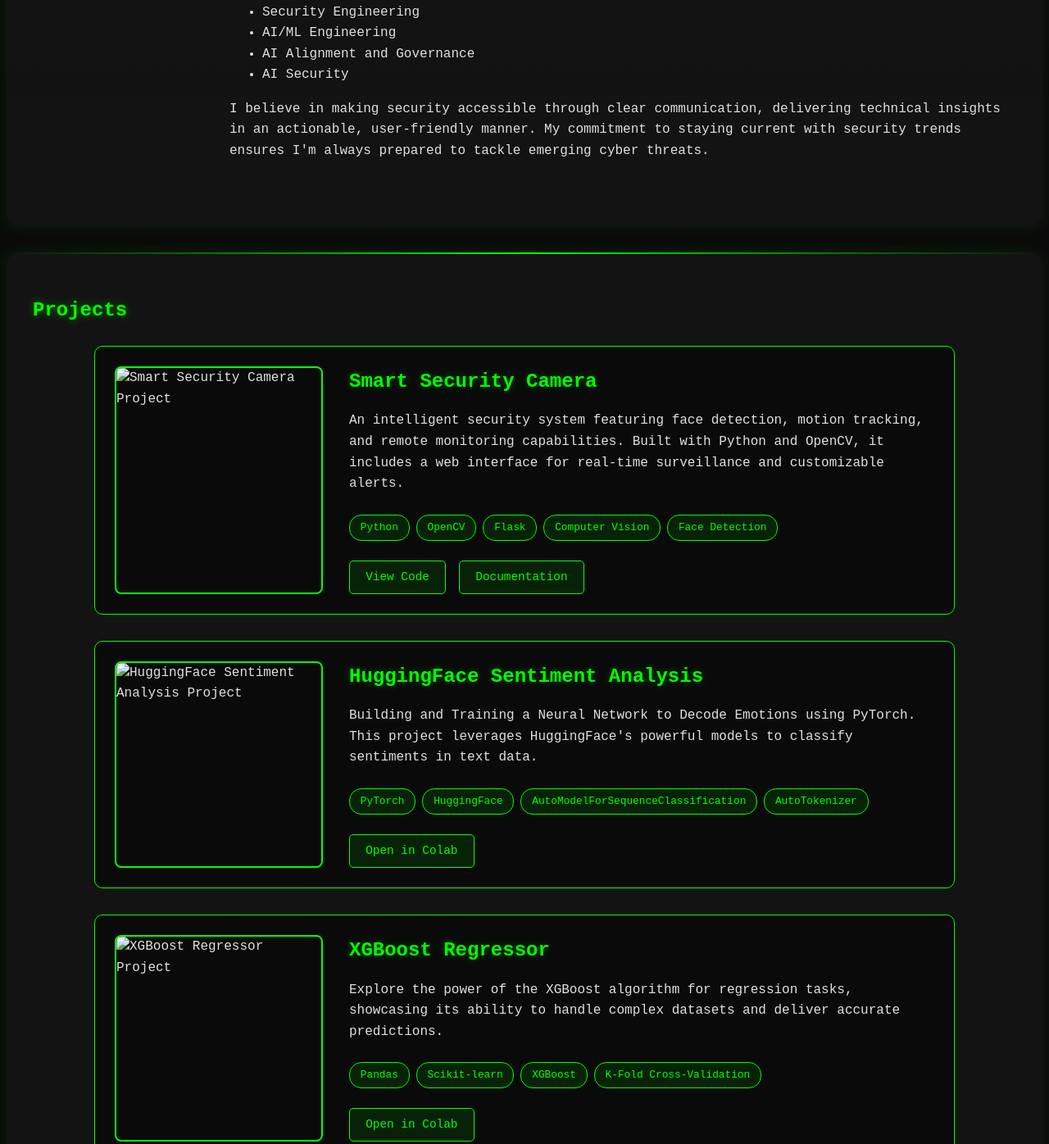
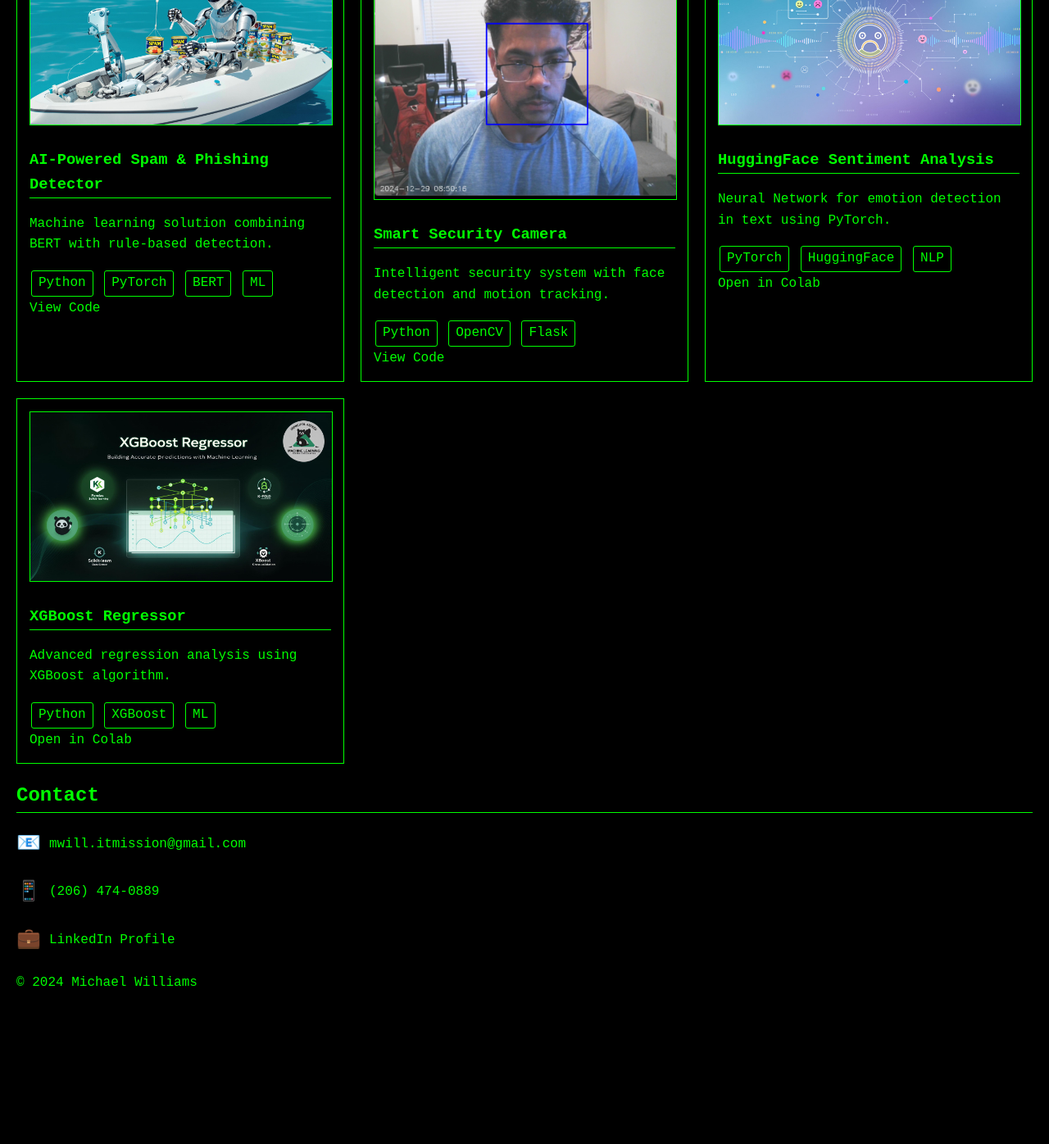
Before and after one commit to mwill20/mwill20.github.io, a plain HTML site: page index.html in a window 1280 px wide. Shown: the part 683-2079 px from the top of the page at 82% size. After the commit the page ends 1931 px from the top, so only its background shows below. Drawn offline with Linux system fonts and the light colour scheme.

Commit message:
Update website with green theme and fix image paths

```diff
--- a/index.html
+++ b/index.html
@@ -3,149 +3,214 @@
 <head>
     <meta charset="UTF-8">
     <meta name="viewport" content="width=device-width, initial-scale=1.0">
-    <link rel="stylesheet" href="styles.css?v=1">
     <title>Michael Williams - Personal Website</title>
+    <style>
+        body {
+            background-color: #000;
+            color: #0f0;
+            font-family: 'Courier New', monospace;
+            line-height: 1.6;
+            margin: 0;
+            padding: 20px;
+        }
+
+        .profile-container {
+            display: flex;
+            align-items: flex-start;
+            gap: 20px;
+            margin: 20px 0;
+        }
+
+        .profile-image img {
+            width: 200px;
+            height: auto;
+            border: 2px solid #0f0;
+        }
+
+        .projects-grid {
+            display: grid;
+            grid-template-columns: repeat(auto-fit, minmax(300px, 1fr));
+            gap: 20px;
+            margin: 20px 0;
+        }
+
+        .project-card {
+            border: 1px solid #0f0;
+            padding: 15px;
+            background-color: #000;
+        }
+
+        .project-image img {
+            width: 100%;
+            height: auto;
+            border: 1px solid #0f0;
+        }
+
+        .tech-tag {
+            display: inline-block;
+            padding: 2px 8px;
+            margin: 2px;
+            border: 1px solid #0f0;
+            border-radius: 3px;
+        }
+
+        .project-links a {
+            color: #0f0;
+            text-decoration: none;
+            margin-right: 10px;
+        }
+
+        .contact-item {
+            display: flex;
+            align-items: center;
+            margin-bottom: 20px;
+        }
+
+        .contact-icon {
+            font-size: 24px;
+            margin-right: 10px;
+            color: #0f0;
+        }
+
+        .contact-info a {
+            color: #0f0;
+            text-decoration: none;
+        }
+
+        h1, h2, h3 {
+            color: #0f0;
+            border-bottom: 1px solid #0f0;
+        }
+    </style>
 </head>
 <body>
     <header>
-        <h1>Welcome to Michael Williams' Website</h1>
+        <h1>Michael Williams</h1>
         <nav>
-            <ul>
-                <li><a href="#about">About Me</a></li>
-                <li><a href="#projects">Projects</a></li>
-                <li><a href="#contact">Contact</a></li>
-            </ul>
+            <a href="#about">About</a> |
+            <a href="#projects">Projects</a> |
+            <a href="#contact">Contact</a>
         </nav>
     </header>
+
     <main>
         <section id="about">
             <h2>About Me</h2>
             <div class="profile-container">
                 <div class="profile-image">
-                    <img src="images/profile.jpg" alt="Michael Williams" class="profile-pic">
+                    <img src="images/profile.jpg" alt="Michael Williams">
                 </div>
                 <div class="about-content">
                     <h3>Cybersecurity Analyst II at 11:11 Systems</h3>
-                    <p>I'm a Security Analyst specializing in investigating, triaging, and resolving security alerts. With hands-on experience using industry-leading tools like SIEM, EDR, CRS, and SOAR, I ensure our customers' networks remain secure and protected.</p>
-
-                    <p>My expertise includes:</p>
+                    <p>Security Analyst specializing in investigating, triaging, and resolving security alerts.</p>
+                    <p>Expertise includes:</p>
                     <ul>
-                        <li>Deep investigation of potential intrusion tactics, techniques, and procedures (TTPs)</li>
-                        <li>Alignment with MITRE ATT&CK framework</li>
+                        <li>Deep investigation of potential intrusion TTPs</li>
+                        <li>MITRE ATT&CK framework alignment</li>
                         <li>Incident response and threat hunting</li>
                         <li>Security analysis and process improvement</li>
                     </ul>
-
-                    <p>With 17 current cybersecurity certifications, I'm actively pursuing growth in:</p>
-                    <ul>
-                        <li>Security Engineering</li>
-                        <li>AI/ML Engineering</li>
-                        <li>AI Alignment and Governance</li>
-                        <li>AI Security</li>
-                    </ul>
-
-                    <p>I believe in making security accessible through clear communication, delivering technical insights in an actionable, user-friendly manner. My commitment to staying current with security trends ensures I'm always prepared to tackle emerging cyber threats.</p>
                 </div>
             </div>
         </section>
+
         <section id="projects">
             <h2>Projects</h2>
+            <div class="projects-grid">
                 <div class="project-card">
                     <div class="project-image">
-                    <img src="images/security-camera.png" alt="Smart Security Camera Project">
+                        <img src="images/Spam_Phishing_Email_Detector.jpg" alt="Spam Detection Project">
                     </div>
-                <div class="project-content">
+                    <h3>AI-Powered Spam & Phishing Detector</h3>
+                    <p>Machine learning solution combining BERT with rule-based detection.</p>
+                    <div class="tech-tags">
+                        <span class="tech-tag">Python</span>
+                        <span class="tech-tag">PyTorch</span>
+                        <span class="tech-tag">BERT</span>
+                        <span class="tech-tag">ML</span>
+                    </div>
+                    <div class="project-links">
+                        <a href="https://github.com/mwill20/spam-phishing-detector">View Code</a>
+                    </div>
+                </div>
+
+                <div class="project-card">
+                    <div class="project-image">
+                        <img src="images/security-camera.jpg.png" alt="Security Camera Project">
+                    </div>
                     <h3>Smart Security Camera</h3>
-                    <p>An intelligent security system featuring face detection, motion tracking, and remote monitoring capabilities. Built with Python and OpenCV, it includes a web interface for real-time surveillance and customizable alerts.</p>
+                    <p>Intelligent security system with face detection and motion tracking.</p>
                     <div class="tech-tags">
                         <span class="tech-tag">Python</span>
                         <span class="tech-tag">OpenCV</span>
                         <span class="tech-tag">Flask</span>
-                        <span class="tech-tag">Computer Vision</span>
-                        <span class="tech-tag">Face Detection</span>
                     </div>
                     <div class="project-links">
-                        <a href="https://github.com/mwill20/Camera_Alarm" target="_blank">View Code</a>
-                        <a href="https://github.com/mwill20/Camera_Alarm/blob/main/README.md" target="_blank">Documentation</a>
+                        <a href="https://github.com/mwill20/Camera_Alarm">View Code</a>
                     </div>
                 </div>
-            </div>
+
                 <div class="project-card">
                     <div class="project-image">
-                    <img src="images/huggingface-sentiment.jpg" alt="HuggingFace Sentiment Analysis Project">
+                        <img src="images/huggingface-sentiment-analysis.jpg" alt="Sentiment Analysis">
                     </div>
-                <div class="project-content">
                     <h3>HuggingFace Sentiment Analysis</h3>
-                    <p>Building and Training a Neural Network to Decode Emotions using PyTorch. This project leverages HuggingFace's powerful models to classify sentiments in text data.</p>
+                    <p>Neural Network for emotion detection in text using PyTorch.</p>
                     <div class="tech-tags">
                         <span class="tech-tag">PyTorch</span>
                         <span class="tech-tag">HuggingFace</span>
-                        <span class="tech-tag">AutoModelForSequenceClassification</span>
-                        <span class="tech-tag">AutoTokenizer</span>
+                        <span class="tech-tag">NLP</span>
                     </div>
                     <div class="project-links">
-                        <a href="https://colab.research.google.com/drive/12K_B9MwoLgD8ClgaBgO9Zhsd1XB-KAew" target="_blank">Open in Colab</a>
+                        <a href="https://colab.research.google.com/drive/12K_B9MwoLgD8ClgaBgO9Zhsd1XB-KAew">Open in Colab</a>
                     </div>
                 </div>
-            </div>
+
                 <div class="project-card">
                     <div class="project-image">
-                    <img src="images/xgboost-model.jpg" alt="XGBoost Regressor Project">
+                        <img src="images/XGBoost.jpg" alt="XGBoost Project">
                     </div>
-                <div class="project-content">
                     <h3>XGBoost Regressor</h3>
-                    <p>Explore the power of the XGBoost algorithm for regression tasks, showcasing its ability to handle complex datasets and deliver accurate predictions.</p>
+                    <p>Advanced regression analysis using XGBoost algorithm.</p>
                     <div class="tech-tags">
-                        <span class="tech-tag">Pandas</span>
-                        <span class="tech-tag">Scikit-learn</span>
+                        <span class="tech-tag">Python</span>
                         <span class="tech-tag">XGBoost</span>
-                        <span class="tech-tag">K-Fold Cross-Validation</span>
+                        <span class="tech-tag">ML</span>
                     </div>
                     <div class="project-links">
-                        <a href="https://colab.research.google.com/drive/1Zmy7XETO1ACYSPsaYmg-QViWimy8nPAB" target="_blank">Open in Colab</a>
-                    </div>
-                </div>
-            </div>
-            <div class="project-card">
-                <div class="project-image">
-                    <img src="images/foundation-model-spam.jpg" alt="Foundation Model Spam Classifier Project">
-                </div>
-                <div class="project-content">
-                    <h3>Foundation Model Spam Classifier</h3>
-                    <p>Advanced spam detection system leveraging state-of-the-art foundation models to accurately classify and filter unwanted messages. This project demonstrates the power of modern NLP techniques in real-world applications.</p>
-                    <div class="tech-tags">
-                        <span class="tech-tag">PyTorch</span>
-                        <span class="tech-tag">Transformers</span>
-                        <span class="tech-tag">NLP</span>
-                        <span class="tech-tag">Machine Learning</span>
-                    </div>
-                    <div class="project-links">
-                        <a href="https://colab.research.google.com/drive/1LcapWSDqyTBHBwn5Wiop-sBx6mBsyePt" target="_blank">Open in Colab</a>
+                        <a href="https://colab.research.google.com/drive/1Zmy7XETO1ACYSPsaYmg-QViWimy8nPAB">Open in Colab</a>
                     </div>
                 </div>
             </div>
         </section>
+
         <section id="contact">
             <h2>Contact</h2>
             <div class="contact-container">
                 <div class="contact-item">
-                    <i class="contact-icon">📧</i>
-                    <a href="mailto:mwill.systems@gmail.com" class="contact-link">mwill.systems@gmail.com</a>
+                    <span class="contact-icon">📧</span>
+                    <div class="contact-info">
+                        <a href="mailto:mwill.itmission@gmail.com">mwill.itmission@gmail.com</a>
+                    </div>
                 </div>
                 <div class="contact-item">
-                    <i class="contact-icon">📱</i>
-                    <a href="tel:+12064740889" class="contact-link">(206) 474-0889</a>
+                    <span class="contact-icon">📱</span>
+                    <div class="contact-info">
+                        <a href="tel:+12064740889">(206) 474-0889</a>
+                    </div>
                 </div>
                 <div class="contact-item">
-                    <i class="contact-icon">💼</i>
-                    <a href="https://www.linkedin.com/in/mwillitmission/" target="_blank" class="contact-link">LinkedIn Profile</a>
+                    <span class="contact-icon">💼</span>
+                    <div class="contact-info">
+                        <a href="https://www.linkedin.com/in/mwillitmission/" target="_blank">LinkedIn Profile</a>
+                    </div>
                 </div>
             </div>
         </section>
     </main>
+
     <footer>
         <p>&copy; 2024 Michael Williams</p>
     </footer>
-    <script src="script.js"></script>
 </body>
 </html>
```
Also changed, not shown: images/Spam_Phishing_Email_Detector.jpg (added), images/spam-detector.jpg (added). Lines whose indentation alone changed are shown as unchanged.
